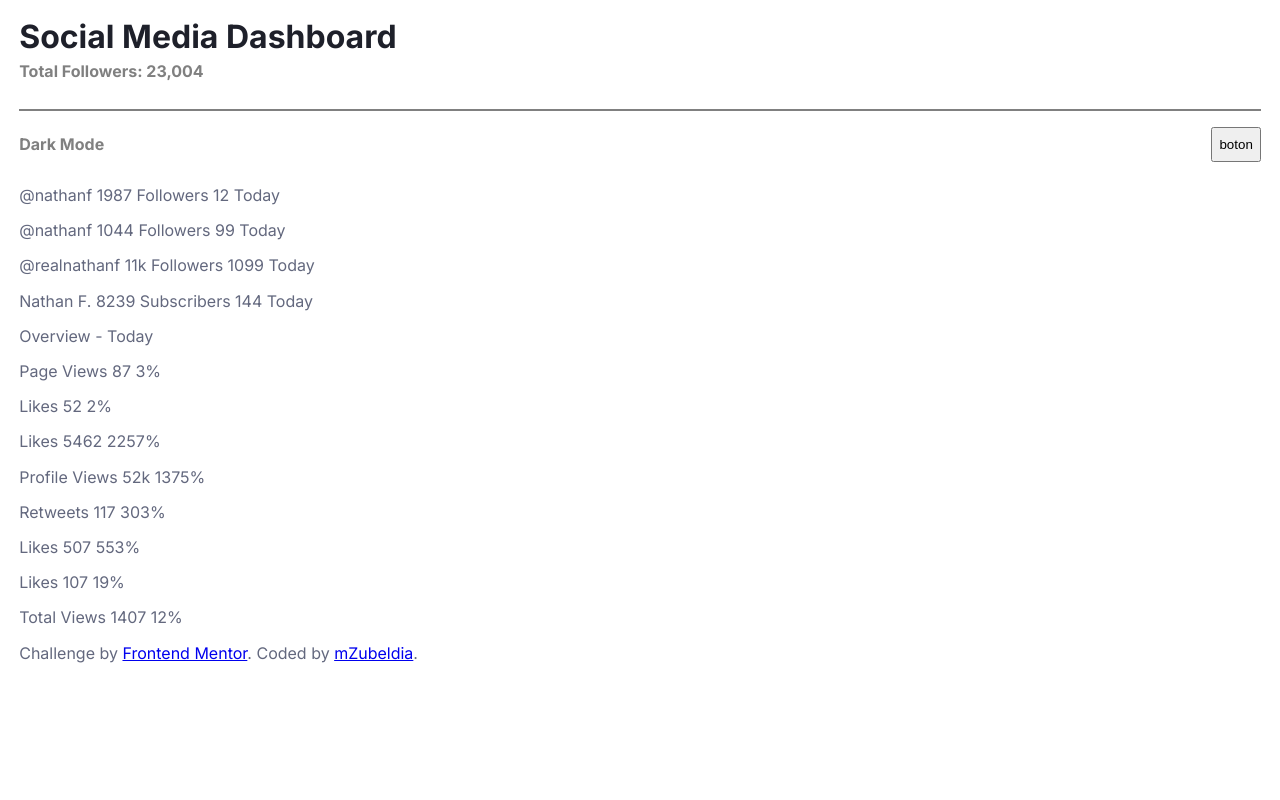
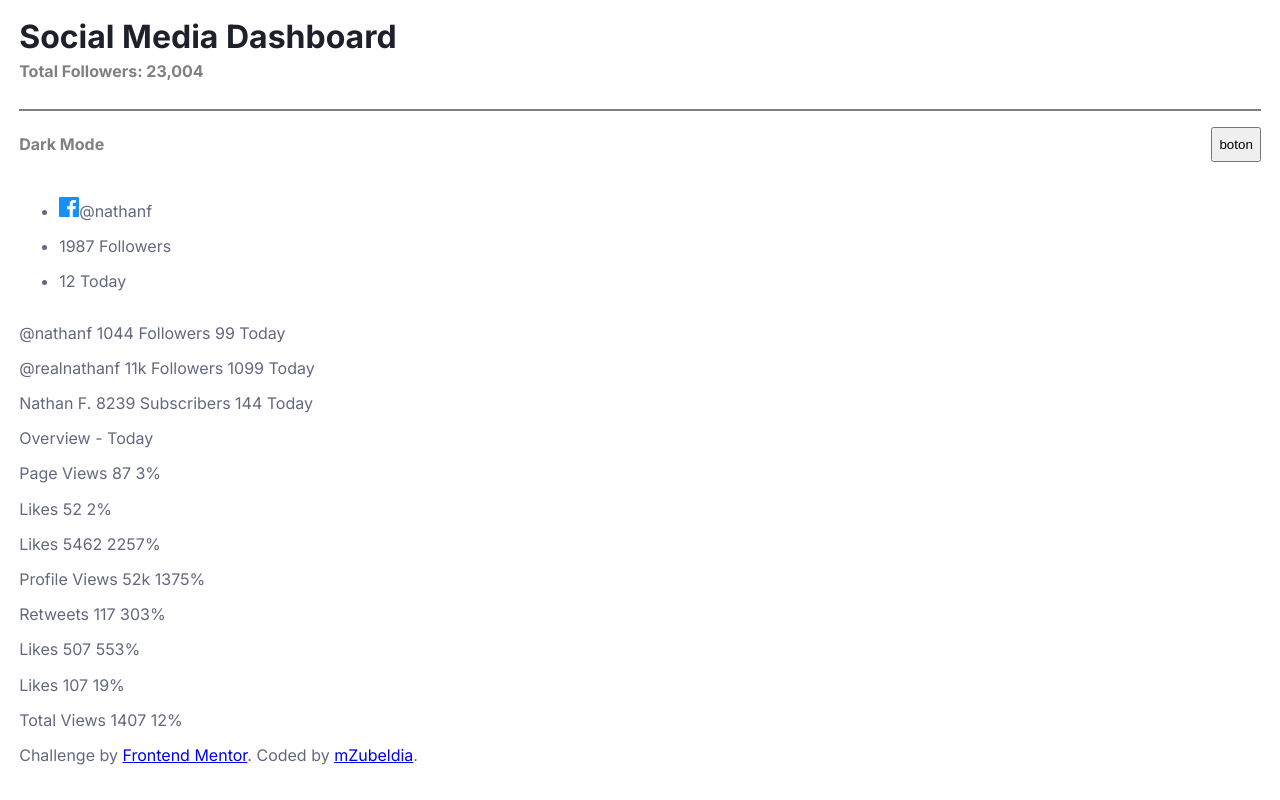
Before and after one commit to mZubeldia/social-media-dashboard, a React (Create React App) app: page / in a window 1280 px wide. Built offline with nearby package versions, Linux system fonts and the light colour scheme; the HTML template or start-up script is replaced by a standard one.

Commit message:
create main component

```diff
--- a/src/App.js
+++ b/src/App.js
@@ -1,5 +1,6 @@
 import "./App.css";
 import Header from "./components/Header";
+import Main from "./components/Main";
 
 function App() {
   return (
@@ -7,25 +8,7 @@ function App() {
 
       <Header/>
 
-      <main>
-        <section>
-          <article>@nathanf 1987 Followers 12 Today</article>
-          <article>@nathanf 1044 Followers 99 Today</article>
-          <article>@realnathanf 11k Followers 1099 Today</article>
-          <article>Nathan F. 8239 Subscribers 144 Today</article>
-        </section>
-        <section>
-          Overview - Today
-          <article>Page Views 87 3%</article>
-          <article>Likes 52 2%</article>
-          <article>Likes 5462 2257%</article>
-          <article>Profile Views 52k 1375%</article>
-          <article>Retweets 117 303%</article>
-          <article>Likes 507 553%</article>
-          <article>Likes 107 19%</article>
-          <article>Total Views 1407 12%</article>
-        </section>
-      </main>
+      <Main/>
 
       <footer>
         <div class="attribution">
--- /dev/null
+++ b/src/components/Main.js
@@ -0,0 +1,36 @@
+import React from "react";
+
+const Main = () => {
+  return (
+    <main>
+      <section>
+        <article className="card">
+          <ul className="card_list">
+            <li className="card_list_element">
+            <svg xmlns="http://www.w3.org/2000/svg" width="20" height="20"><path fill="#178FF5" d="M18.896 0H1.104C.494 0 0 .494 0 1.104v17.793C0 19.506.494 20 1.104 20h9.58v-7.745H8.076V9.237h2.606V7.01c0-2.583 1.578-3.99 3.883-3.99 1.104 0 2.052.082 2.329.119v2.7h-1.598c-1.254 0-1.496.597-1.496 1.47v1.928h2.989l-.39 3.018h-2.6V20h5.098c.608 0 1.102-.494 1.102-1.104V1.104C20 .494 19.506 0 18.896 0z"/></svg>
+                <span className="social_media_name">@nathanf</span></li>
+            <li className="card_list_element">1987 Followers</li>
+            <li className="card_list_element"> 12 Today</li>
+          </ul>
+        </article>
+
+        <article>@nathanf 1044 Followers 99 Today</article>
+        <article>@realnathanf 11k Followers 1099 Today</article>
+        <article>Nathan F. 8239 Subscribers 144 Today</article>
+      </section>
+      <section>
+        Overview - Today
+        <article>Page Views 87 3%</article>
+        <article>Likes 52 2%</article>
+        <article>Likes 5462 2257%</article>
+        <article>Profile Views 52k 1375%</article>
+        <article>Retweets 117 303%</article>
+        <article>Likes 507 553%</article>
+        <article>Likes 107 19%</article>
+        <article>Total Views 1407 12%</article>
+      </section>
+    </main>
+  );
+};
+
+export default Main;
```
Also changed, not shown: src/App.css (+8 -0 lines).
